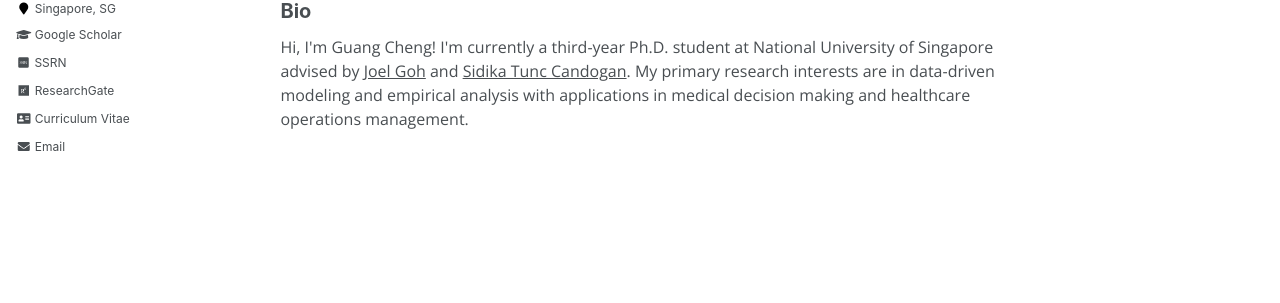
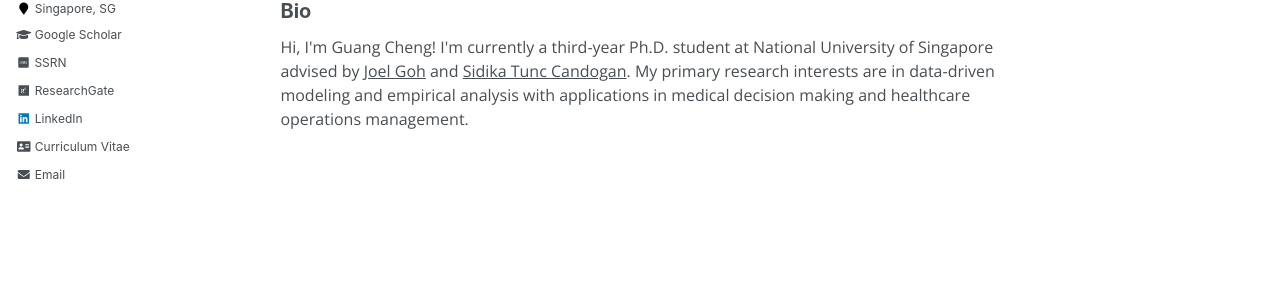
Before and after one commit to gcheng-nus/gcheng-nus.github.io, a Jekyll site: the page built from _pages/about.md, in a window 1280 px wide. Shown: the part 302-605 px from the top of the page. Built offline with Jekyll 4.4.1, drawn with Linux system fonts in a browser that asks for light colours; some web fonts are replaced; comment, search, counter and statistics services are not loaded.

Commit message:
configure linked

```diff
--- a/_config.yml
+++ b/_config.yml
@@ -84,7 +84,7 @@
   avatar           : "profile.png"
   bio              : ""
   location         : "Singapore, SG"
-  LinkedIn         : "https://www.linkedin.com/in/guang-cheng-1b1b0b13a/"
+  linkedin         : "https://www.linkedin.com/in/guang-cheng-1b1b0b13a/"
   googlescholar    : "https://scholar.google.com/citations?user=Bu71TnQAAAAJ&hl=en"
   SSRN             : "https://papers.ssrn.com/sol3/cf_dev/AbsByAuth.cfm?per_id=3036482"
   email            : "gcheng@u.nus.edu"
--- a/_includes/author-profile.html
+++ b/_includes/author-profile.html
@@ -36,7 +36,7 @@
         <li><a href="{{ author.researchgate }}" target="_blank"><i class="fab fa-fw fa-researchgate" aria-hidden="true"></i> ResearchGate</a></li>
       {% endif %}
       {% if author.linkedin %}
-        <li><a href="https://www.linkedin.com/in/{{ author.linkedin }}"><i class="fab fa-fw fa-linkedin" aria-hidden="true"></i> LinkedIn</a></li>
+        <li><a href="{{ author.linkedin }}"><i class="fab fa-fw fa-linkedin" aria-hidden="true"></i> LinkedIn</a></li>
       {% endif %}
       {% if author.orcid %}
         <li><a href="{{ author.orcid }}"><i class="ai ai-orcid-square ai-fw"></i> ORCID</a></li>
```
